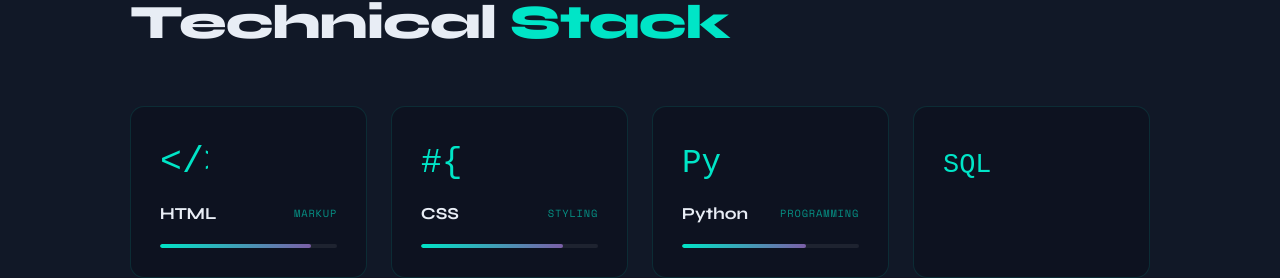
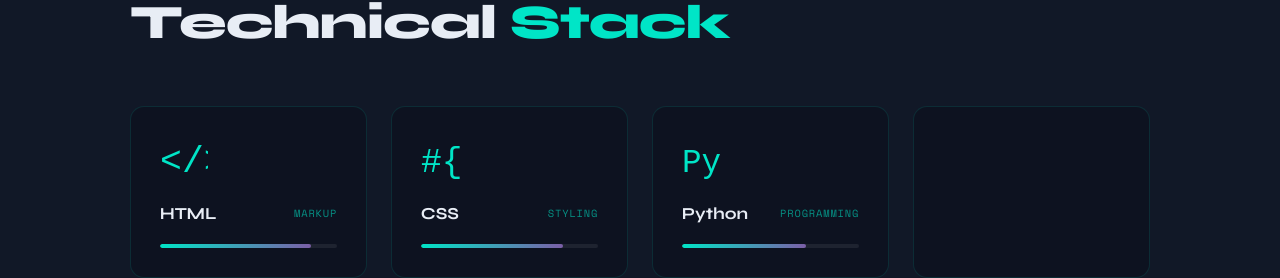
Before and after one commit to praveenkumar-source/praveen-portofolio, a website: page index.html in a window 1280 px wide. Shown: the part 1760-2038 px from the top of the page. Drawn offline with nearby package versions, Linux system fonts and the light colour scheme.

```diff
--- a/index.html
+++ b/index.html
@@ -186,9 +186,7 @@
           <div class="skill-bar-wrap"><div class="skill-bar" style="--w:70%"></div></div>
         </div>
         <div class="skill-card reveal" data-skill="SQL" data-pct="65">
-          <div class="skill-icon-wrap">
-            <svg viewBox="0 0 50 50" fill="none"><text y="38" font-size="28" font-family="monospace">SQL</text></svg>
-          </div>
+
 
   </section>
 
```
